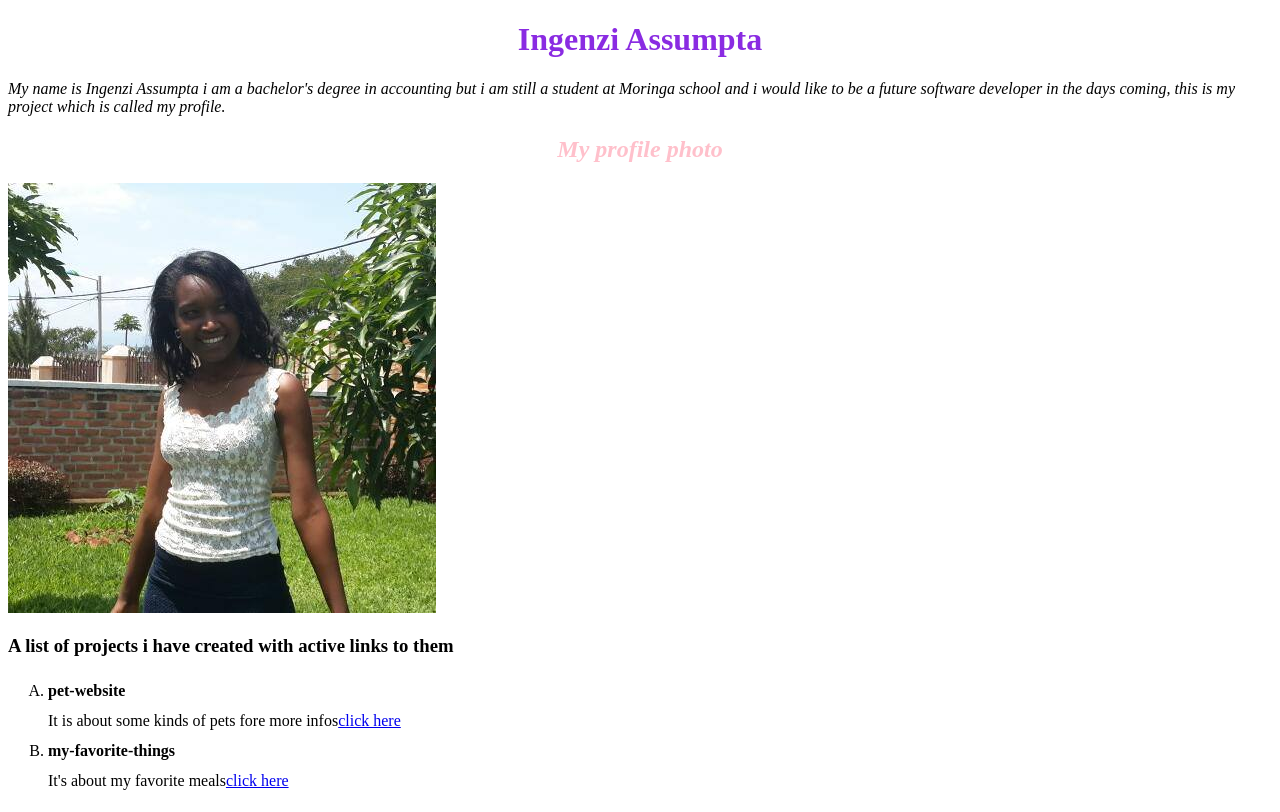
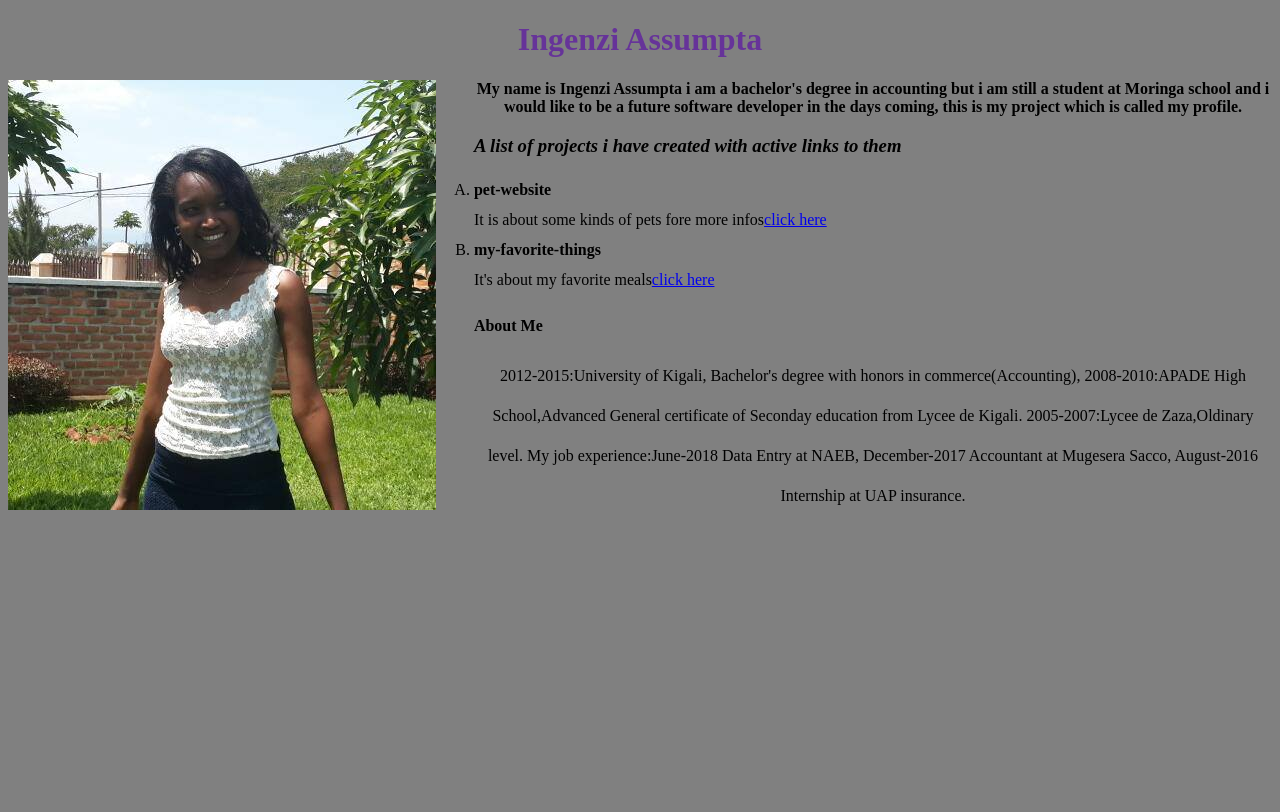
Before and after one commit to Ingenzi/my-first-web-page, a plain HTML site: page my-profile.html in a window 1280 px wide. Drawn offline with Linux system fonts and the light colour scheme; files that its build step writes are made by us from their sources; files whose address does not match are found by name.

Commit message:
adding some elements on  about me

```diff
--- a/my-profile.html
+++ b/my-profile.html
@@ -6,13 +6,15 @@
                  href="/home/wecode/Desktop/my-first-website/styles.css">
        </head>
         <body>
+
             <h1>Ingenzi Assumpta</h1>
-            <p>My name is Ingenzi Assumpta i am a bachelor's degree in accounting
-                but i am still a student at Moringa school and
-                i would like to be a future software developer in the days coming,
-                 this is my project which is called my profile.</p>
-            <h2>My profile photo</h2>
-            <img  src="/home/wecode/Desktop/my-first-website/images/images/ass.jpg">
+            <img  src="/home/wecode/Desktop/my-first-website/images/images/ass.jpg"class="one">
+
+            <p><strong>My name is Ingenzi Assumpta i am a bachelor's degree in accounting
+                    but i am still a student at Moringa school and
+                    i would like to be a future software developer in the days coming,
+                     this is my project which is called my profile.</strong></p>
+
             <h3>A list of projects i have created with
                  active links to them </h3>
             <ol type="A">
@@ -21,5 +23,14 @@
                     <li><strong>my-favorite-things</strong></li> It's about my favorite meals<a href="file:///home/wecode/Desktop/my-first-website/my-favorite-things.html.">click here</a>
 
                     </ol>
+                    <h4><strong>About Me </strong></h4>
+                    <ul>
+                   <p>2012-2015:University of Kigali, Bachelor's degree  with honors in commerce(Accounting),
+                          2008-2010:APADE High School,Advanced General certificate of
+                                 Seconday education from Lycee de Kigali.
+                                 2005-2007:Lycee  de Zaza,Oldinary level.
+                                 My job experience:June-2018 Data Entry at NAEB,
+                                          December-2017 Accountant at Mugesera Sacco,
+                                          August-2016 Internship at UAP insurance.</p>
 
         </body>
--- a/styles.css
+++ b/styles.css
@@ -17,11 +17,11 @@ h1{
     color: #00f;
 }
 h1{
-    color:blueviolet;
+    color:red;
     text-align:center;
 }
 h2{
-    color:pink;
+    color:blue;
     font-style:arabic;
     text-align: center;
 }
@@ -35,5 +35,31 @@ h2{
 text-emphasis: bold;
     }
     p{
-      font-style: italic
+      font-style: inherit;
     }
+h1{
+    color:rebeccapurple;
+    text-align:center;
+ }
+ p{
+    text-align:center;
+ }
+ h2{
+    color:blue;
+    font-style:arabic;
+    text-align: left;
+}
+.one{
+float: left;
+margin-right:3%
+}
+body{
+    background-color: gray;
+}
+img{
+    height: 900x;
+    width: 700x;
+}
+h3{
+    font-style: italic;
+}
```
